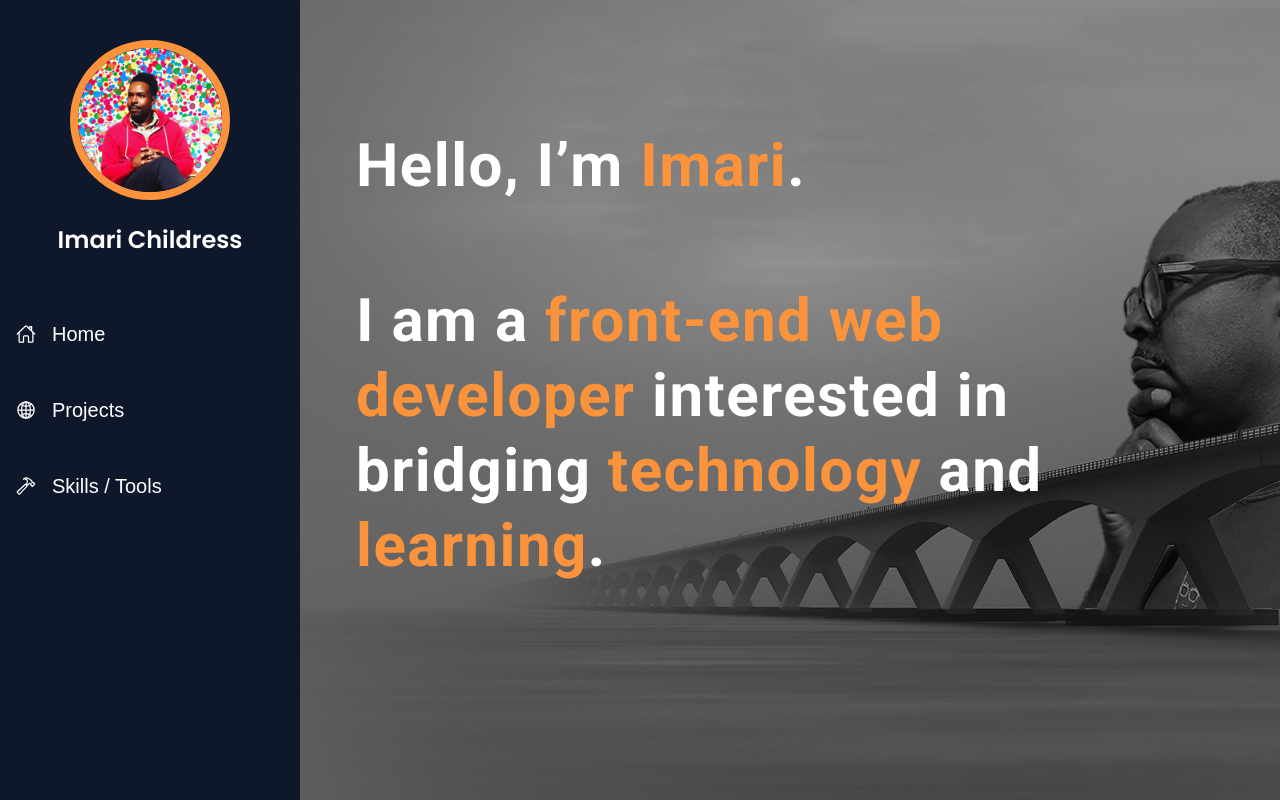
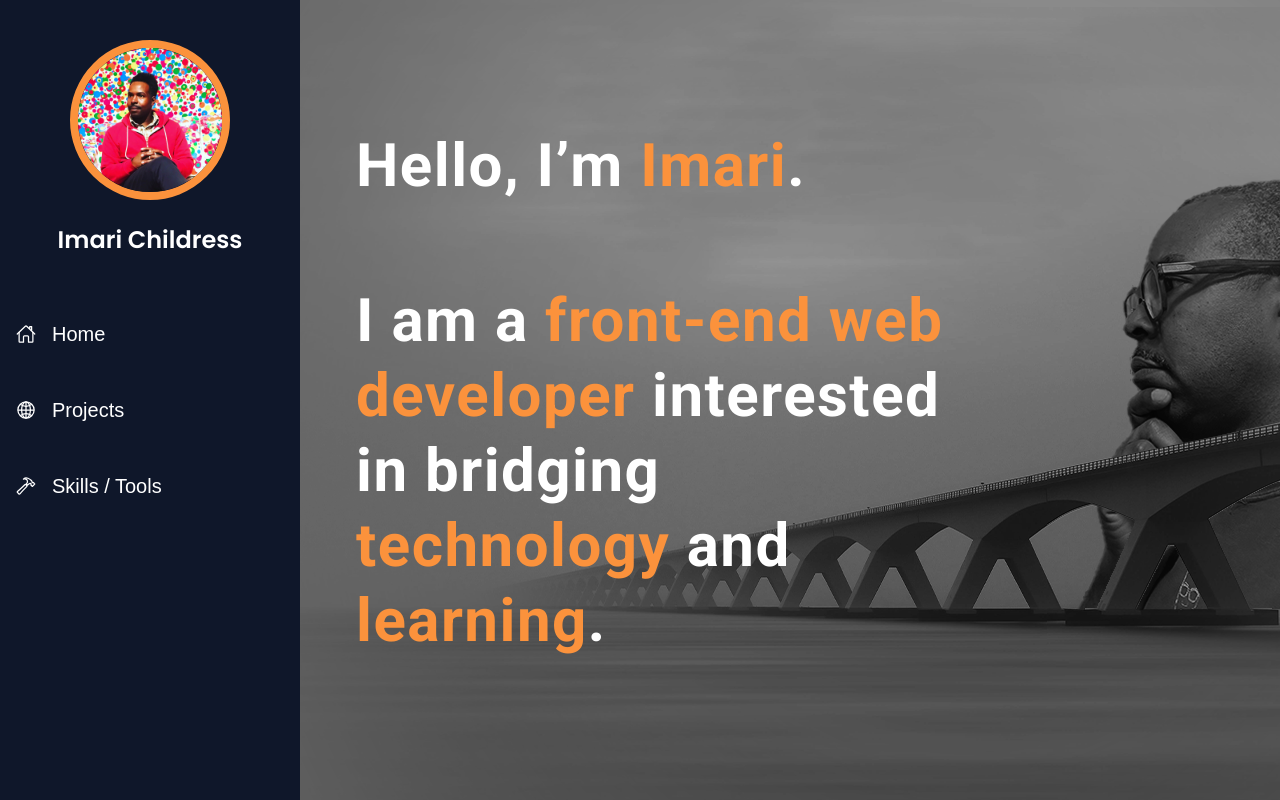
Before and after one commit to imaricodes/imaricodes-portfolio, a React (Vite) app: page / in a window 1280 px wide. Shown: the top 800 px of the page. Built offline with nearby package versions, Linux system fonts and the light colour scheme.

Commit message:
Add Hero.jsx component, add responsive behavior to hero

```diff
--- a/src/components/Header.jsx
+++ b/src/components/Header.jsx
@@ -1,6 +1,5 @@
 import React, { useEffect, useRef } from "react";
 import NavBar from "./NavBar";
-import HeaderContent from "./HeaderContent";
 import { IonIcon } from "@ionic/react";
 import { menuOutline } from "ionicons/icons";
 import { closeOutline } from "ionicons/icons";
@@ -12,9 +11,6 @@ const Header = () => {
 
   useEffect(() => {
     const handleResize = () => {
-      console.log("handleResize");
-      console.log("window.innerWidth", window.innerWidth);
-      console.log("window.innerHeight", window.innerHeight);
       if (window.innerWidth > 1279) {
         menuIconRef.current.icon === closeOutline
           ? (menuIconRef.current.icon = menuOutline)
@@ -39,8 +35,7 @@ const Header = () => {
   };
 
   return (
-    // <div className="relative h-screen bg-cover bg-fixed bg-no-repeat bg-right-top bg-hero">
-    <div className="relative h-screen bg-cover  bg-fixed bg-no-repeat bg-right-top bg-heroSmall sm:bg-hero right ">
+    <div className=" ">
       {/* Hanburger Menu */}
       <div
         ref={menuIcon}
@@ -59,7 +54,6 @@ const Header = () => {
         >
           <NavBar onLinkClick={handleMenuClick} />
         </div>
-        <HeaderContent />
       </div>
     </div>
   );
--- a/src/components/HeaderContent.jsx
+++ /dev/null
@@ -1,40 +0,0 @@
-
-const HeaderContent = () => {
-  return (
-    <div className="relative min-h-screen  ">
-      <div
-        className="absolute top-0 right-0 bottom-0 left-0 w-full h-full overflow-hidden bg-fixed "
-        style={{ backgroundColor: "rgba(0, 0, 0, 0.4)" }}
-      >
-        <div className="pt-24  md:pt-32 flex  justify-center  h-full xl:ml-[300px]">
-          <div className=".header__content__container header__content__container--text ">
-            <h1 className="header__content__container__h1 md:mb-20">
-              Hello, I’m
-              <span className="text-orange-400"> Imari</span>
-              .
-            </h1>
-
-            <h1 className="header__content__container__h1">
-              I am a
-              <span className="text-orange-400"> front-end web developer </span>
-              interested in bridging
-              <span className="text-orange-400"> technology</span> and
-              <span className="text-orange-400"> learning</span>.
-
-            </h1>
-            {/* <button
-              type="button"
-              className="inline-block absolute bottom-20  px-7 py-3 border-2 border-white text-white font-medium text-sm leading-snug uppercase rounded hover:bg-black hover:bg-opacity-5 focus:outline-none focus:ring-0 transition duration-150 ease-in-out"
-              data-mdb-ripple="true"
-              data-mdb-ripple-color="light"
-            >
-              Get started
-            </button> */}
-          </div>
-        </div>
-      </div>
-    </div>
-  );
-};
-
-export default HeaderContent;
--- /dev/null
+++ b/src/components/Hero.jsx
@@ -0,0 +1,78 @@
+import { useRef, useEffect } from "react";
+
+const Hero = () => {
+  const heroWrapperRef = useRef(null);
+
+  useEffect(() => {
+    if (window.innerHeight <= 600) {
+      if (heroWrapperRef.current.classList.contains("min-h-screen")) {
+        heroWrapperRef.current.classList.remove("min-h-screen");
+      }
+      if (!heroWrapperRef.current.classList.contains("min-h-[600px]")) {
+        heroWrapperRef.current.classList.add("min-h-[600px]");
+      }
+    }
+
+    const resizeHeroHeight = () => {
+      if (window.innerHeight <= 600) {
+        if (heroWrapperRef.current.classList.contains("min-h-screen")) {
+          heroWrapperRef.current.classList.remove("min-h-screen");
+        }
+        if (!heroWrapperRef.current.classList.contains("min-h-[600px]")) {
+          heroWrapperRef.current.classList.add("min-h-[600px]");
+        }
+      }
+      if (window.innerHeight > 600) {
+        if (heroWrapperRef.current.classList.contains("min-h-[600px]")) {
+          heroWrapperRef.current.classList.remove("min-h-[600px]");
+        }
+
+        if (!heroWrapperRef.current.classList.contains("min-h-screen")) {
+          heroWrapperRef.current.classList.add("min-h-screen");
+        }
+      }
+    };
+
+    window.addEventListener("resize", resizeHeroHeight);
+    return () => window.removeEventListener("resize", resizeHeroHeight);
+  }, []);
+
+  return (
+    <div
+      ref={heroWrapperRef}
+      className="hero-wrapper w-full min-h-screen bg-cover bg-hero bg-right-top relative "
+    >
+      <div
+        className="absolute top-0 right-0 bottom-0 left-0 w-full h-full "
+        style={{ backgroundColor: "rgba(0, 0, 0, 0.4)" }}
+      >
+        <div className="pt-24  md:pt-32 flex  justify-center  h-full xl:ml-[300px]">
+          <div className="hero__content__container hero__content__container--margins hero__content__container--text ">
+            <h1 className="hero__content__container__h1 md:mb-20">
+              Hello, I’m
+              <span className="text-orange-400"> Imari</span>.
+            </h1>
+
+            <h1 className="hero__content__container__h1">
+              I am a
+              <span className="text-orange-400"> front-end web developer </span>
+              interested in bridging
+              <span className="text-orange-400"> technology</span> and
+              <span className="text-orange-400"> learning</span>.
+            </h1>
+            {/* <button
+              type="button"
+              className="inline-block absolute bottom-20  px-7 py-3 border-2 border-white text-white font-medium text-sm leading-snug uppercase rounded hover:bg-black hover:bg-opacity-5 focus:outline-none focus:ring-0 transition duration-150 ease-in-out"
+              data-mdb-ripple="true"
+              data-mdb-ripple-color="light"
+            >
+              Get started
+            </button> */}
+          </div>
+        </div>
+      </div>
+    </div>
+  );
+};
+
+export default Hero;
--- a/src/components/UI/ProjectCard.jsx
+++ b/src/components/UI/ProjectCard.jsx
@@ -2,7 +2,6 @@ import React from "react";
 import { motion } from "framer-motion";
 
 const ProjectCard = ({ title, skill, image, body, githubURL, liveURL }) => {
-  console.log("skittles: ", skill);
   const imageAnimate = {
     offScreen: {
       y: 100,
@@ -85,7 +84,6 @@ const ProjectCard = ({ title, skill, image, body, githubURL, liveURL }) => {
                 </span>
 
                 {skill.map((skill, index) => {
-                  console.log("index: ", index);
                   return (
                     <div key={index}>
                       <img src={skill} />
--- a/src/components/layouts/RootLayout.jsx
+++ b/src/components/layouts/RootLayout.jsx
@@ -1,11 +1,13 @@
 import { Outlet } from "react-router-dom";
 import Header from "../Header";
+import Hero from "../Hero";
 import Footer from "../Footer";
 
 const RootLayout = () => {
   return (
     <div className="root-layout flex flex-col">
       <Header />
+      <Hero />
       <main>
         <Outlet />
       </main>
--- a/src/index.css
+++ b/src/index.css
@@ -17,7 +17,7 @@ p {
 /* Card */
 @layer components {
   .card {
-    @apply overflow-hidden  rounded-lg py-8 shadow-lg;
+    @apply overflow-hidden  rounded-lg py-8 shadow-lg bg-white;
   }
 
   .card.card__project {
@@ -95,16 +95,20 @@ p {
 
 
 /* Header */
+
 @layer components {
-  .header__content__container {
+  .hero__content__container{
+
+  }
+  .hero__content__container--margins {
     @apply md:pl-20  lg:pl-24 mr-[0px] sm:mr-[100px] md:mr-[150px] lg:mr-[200px] xl:mr-[250px];
   }
 
-  .header__content__container--text {
+  .hero__content__container--text {
     @apply text-white text-left text-2xl  sm:text-5xl xl:text-6xl  2xl:text-7xl font-bold px-14;
   }
 
-  .header__content__container__h1 {
+  .hero__content__container__h1 {
     @apply mb-10 tracking-wide leading-normal md:leading-tight;
   }
 }
```
Also changed, not shown: 10 other files (tests, documents, lock files or other folders).
